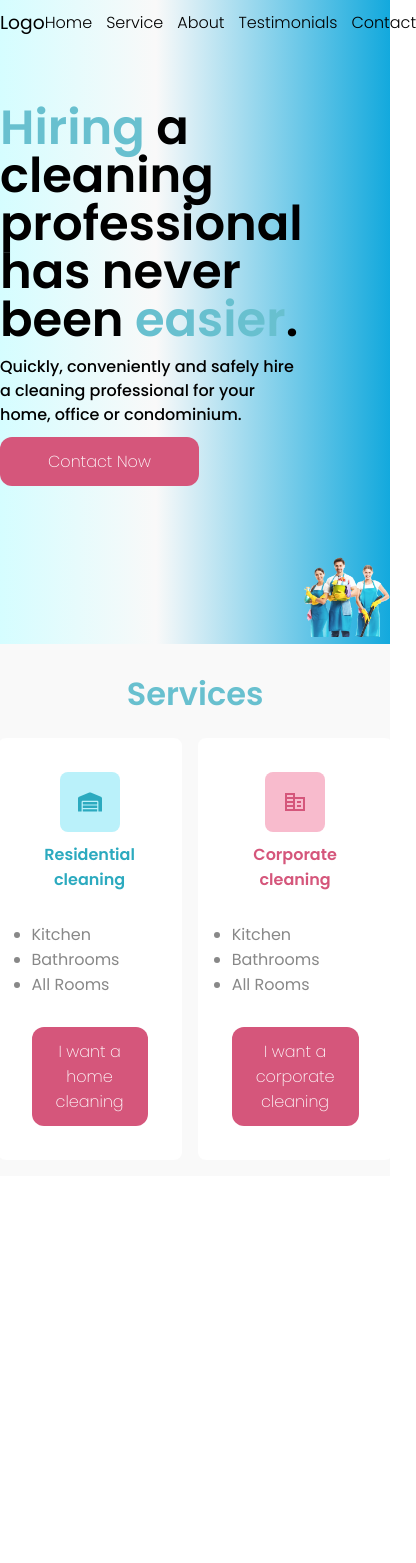
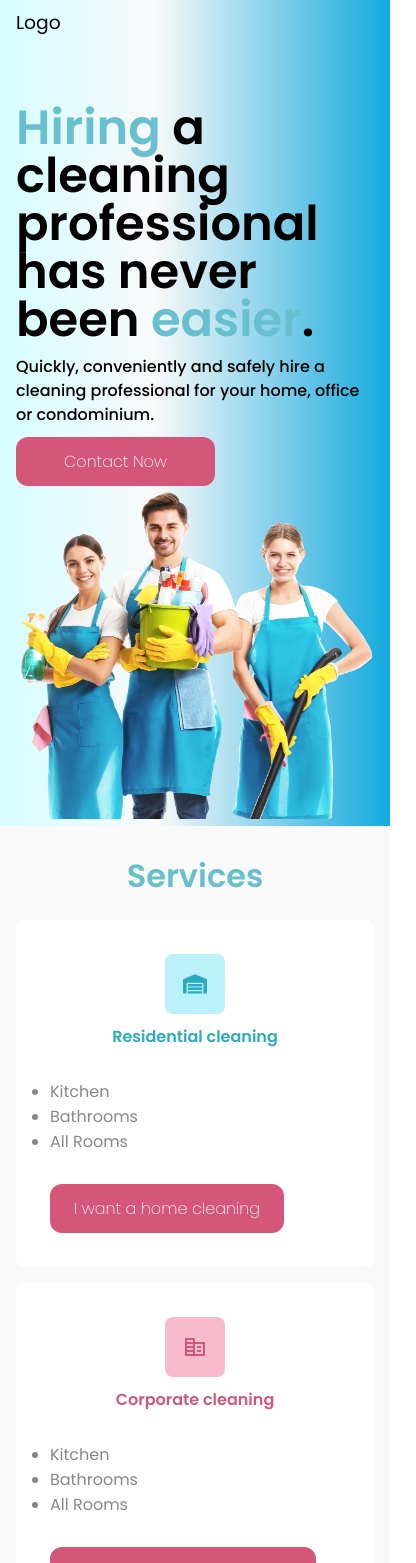
Before and after one commit to danrleyney2210/cleaning_website, a React (Vite) app: page / in a window 390 px wide. Shown: the top 1563 px of the page, 416 px wide, since content can reach past the window. Before the commit the page ends 1176 px from the top, so only its background shows below. Built offline with nearby package versions, Linux system fonts and the light colour scheme.

Commit message:
feat: responsive desinger

```diff
--- a/src/components/molecules/Header/styles.ts
+++ b/src/components/molecules/Header/styles.ts
@@ -31,4 +31,14 @@ export const Header = styled.div`
       }
     }
   }
+
+  @media (max-width: 1050px) {
+    padding: 0 1rem;
+  }
+
+  @media (max-width: 650px) {
+    ul {
+      display: none;
+    }
+  }
 `
--- a/src/components/molecules/Main/styles.ts
+++ b/src/components/molecules/Main/styles.ts
@@ -52,4 +52,18 @@ export const Main = styled.div`
     }
   }
 
+  @media (max-width: 1050px) {
+    padding: 0 1rem;
+  }
+
+  @media (max-width: 760px) {
+    flex-direction: column;
+    align-items: center;
+
+    .description {
+      height: fit-content;
+      padding-bottom: 0px;
+    }
+  }
+
 `
--- a/src/components/molecules/Service/styles.ts
+++ b/src/components/molecules/Service/styles.ts
@@ -3,13 +3,13 @@ import styled from "styled-components";
 export const Wrapper = styled.div`
   padding: 16px 0;
   width: 100%;
-  background-color: ${({theme})=> theme.bg};
+  background-color: ${({ theme }) => theme.bg};
 
   h1 {
     text-align: center;
     margin-top: 10px;
     margin-bottom: 20px;
-    color: ${({theme})=> theme.primary['400']};
+    color: ${({ theme }) => theme.primary['400']};
     font-weight: 600;
   }
 
@@ -32,11 +32,11 @@ export const Card = styled.div`
   }
 
   .s-house {
-    background-color: ${({theme})=> theme.primary['100']};
+    background-color: ${({ theme }) => theme.primary['100']};
   }
 
   .s-corporate {
-    background-color: ${({theme})=> theme.secondary['100']};
+    background-color: ${({ theme }) => theme.secondary['100']};
   }
 
   h4 {
@@ -73,4 +73,9 @@ export const Content = styled.div`
   display: flex;
   justify-content: center;
   gap: 16px;
+
+  @media (max-width: 760px) {
+    padding: 0 1rem;
+    flex-direction: column;
+  }
 `
```
